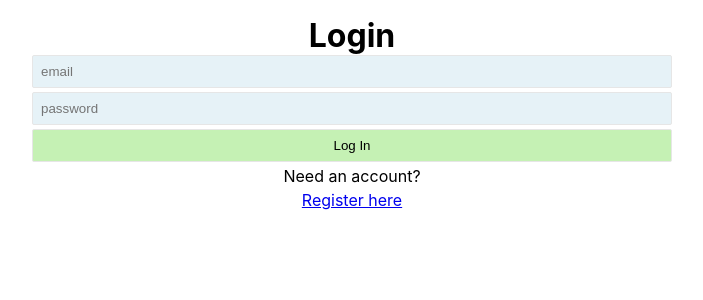
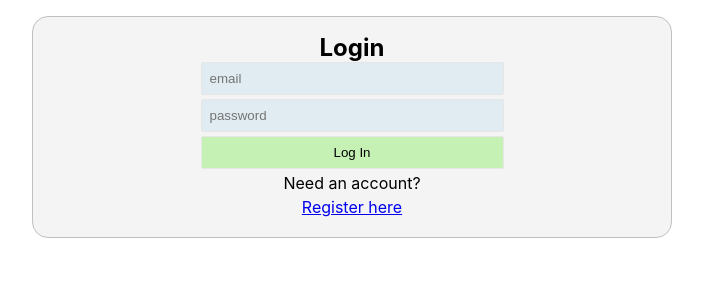
Before and after one commit to robdcampbell/pernStarter, a React (Create React App) app in the folder frontend/: page /login in a window 1280 px wide. Shown: the top 300 px of the page, without its empty margins (288-991 px from the left). Built offline with nearby package versions, Linux system fonts and the light colour scheme; no server answers.

Commit message:
Restyle of PERN boilerplate registration

```diff
--- a/frontend/src/App.css
+++ b/frontend/src/App.css
@@ -50,6 +50,16 @@ button {
 }
 
 /* BEGIN */
+
+.registration {
+  background-color: #f4f4f4;
+  border: #c0c0c0 solid 1px;
+  border-radius: 1rem;
+  margin: 0 auto;
+  padding: 1rem;
+  width: 50%;
+}
+
 .register__form {
   width: 50%;
   margin: 0 auto;
--- a/frontend/src/components/Login.js
+++ b/frontend/src/components/Login.js
@@ -43,7 +43,7 @@ const Login = ({ setAuth }) => {
   };
 
   return (
-    <>
+    <section className="registration">
       <h1>Login</h1>
       {/* <button onClick={(e) => setAuth(true)}>Authenticate</button> */}
       <form className="register__form" onSubmit={(e) => onSubmitForm(e)}>
@@ -66,7 +66,7 @@ const Login = ({ setAuth }) => {
         <p>Need an account?</p>
         <Link to="/register">Register here</Link>
       </form>
-    </>
+    </section>
   );
 };
 
```
